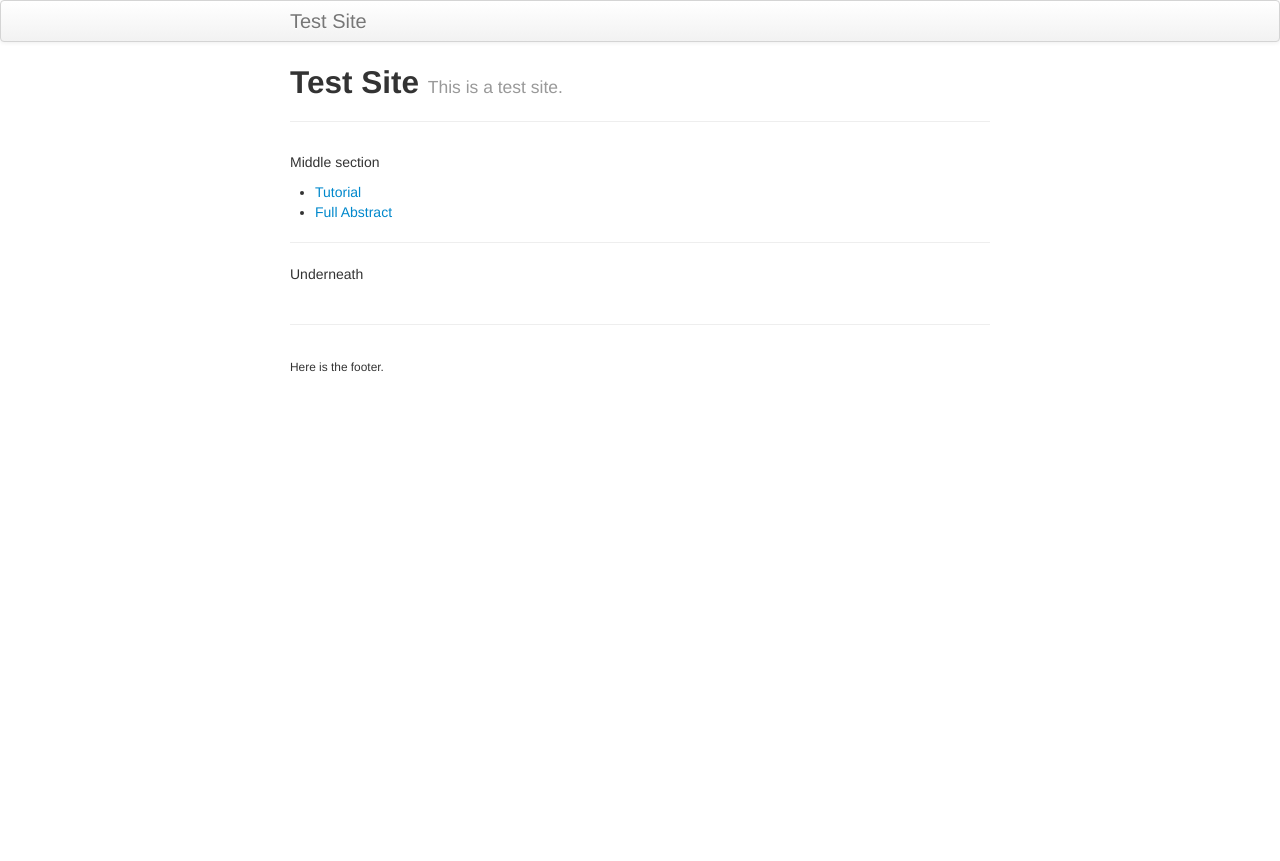
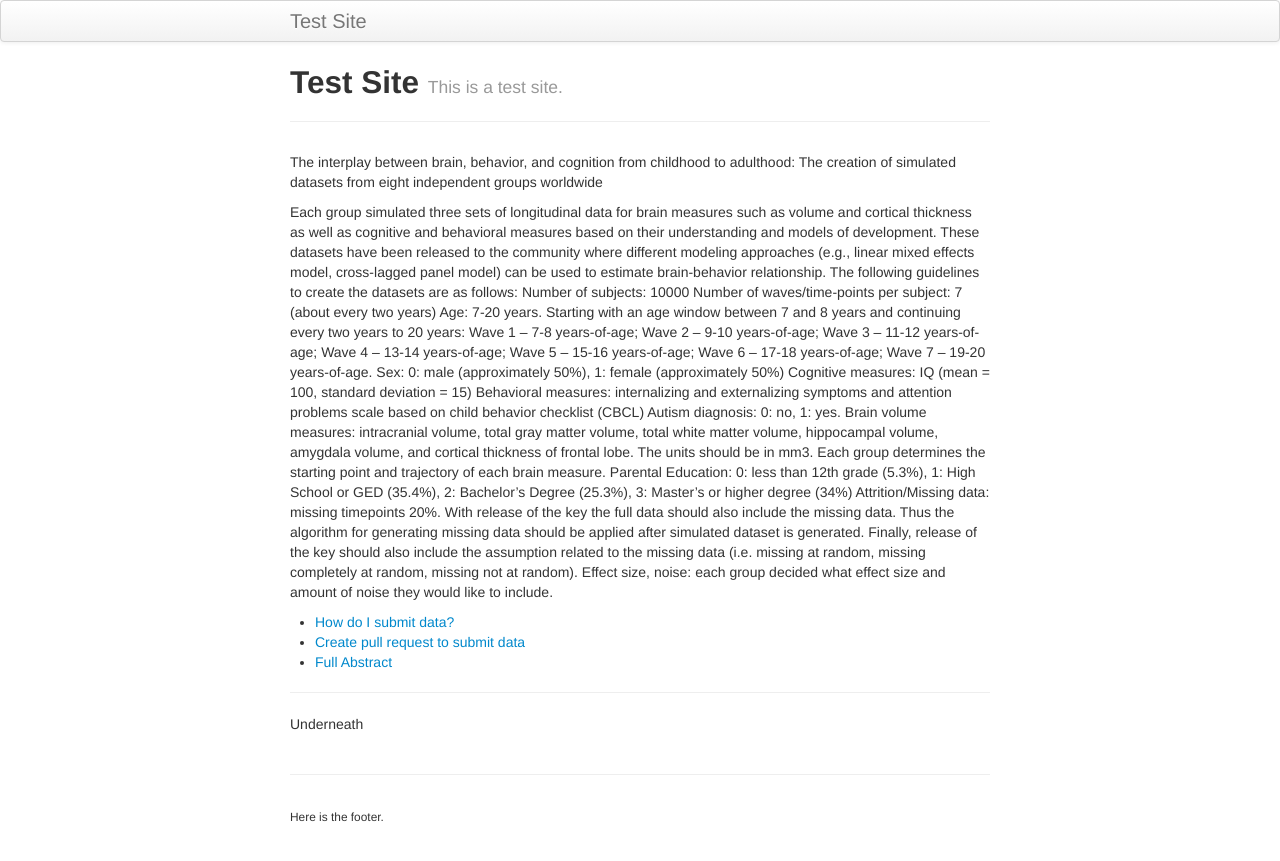
Before and after one commit to dmoracze/test.github.io, a Jekyll site: the page built from index.md, in a window 1280 px wide. Shown: the top 861 px of the page. Built offline with Jekyll 4.4.1, drawn with Linux system fonts in a browser that asks for light colours.

Commit message:
update index

```diff
--- a/index.md
+++ b/index.md
@@ -2,12 +2,27 @@
 layout: page
 title: Test Site
 tagline: This is a test site.
-description: Playground for GitHub pages
+description:
 ---
 
-Middle section
+The interplay between brain, behavior, and cognition from childhood to adulthood: The creation of simulated datasets from eight independent groups worldwide
 
-- [Tutorial](pages/tutorial.md)
+Each group simulated three sets of longitudinal data for brain measures such as volume and cortical thickness as well as cognitive and behavioral measures based on their understanding and models of development. These datasets have been released to the community where different modeling approaches (e.g., linear mixed effects model, cross-lagged panel model) can be used to estimate brain-behavior relationship.
+The following guidelines to create the datasets are as follows:
+Number of subjects: 10000
+Number of waves/time-points per subject: 7 (about every two years)
+Age: 7-20 years. Starting with an age window between 7 and 8 years and continuing every two years to 20 years: Wave 1 – 7-8 years-of-age; Wave 2 – 9-10 years-of-age; Wave 3 – 11-12 years-of-age; Wave 4 – 13-14 years-of-age; Wave 5 – 15-16 years-of-age; Wave 6 – 17-18 years-of-age; Wave 7 – 19-20 years-of-age.
+Sex: 0: male (approximately 50%), 1: female (approximately 50%)
+Cognitive measures: IQ (mean = 100, standard deviation = 15)
+Behavioral measures: internalizing and externalizing symptoms and attention problems scale based on child behavior checklist (CBCL)
+Autism diagnosis: 0: no, 1: yes.
+Brain volume measures: intracranial volume, total gray matter volume, total white matter volume, hippocampal volume, amygdala volume, and cortical thickness of frontal lobe. The units should be in mm3. Each group determines the starting point and trajectory of each brain measure.
+Parental Education: 0: less than 12th grade (5.3%), 1: High School or GED (35.4%), 2: Bachelor’s Degree (25.3%), 3: Master’s or higher degree (34%)
+Attrition/Missing data: missing timepoints 20%. With release of the key the full data should also include the missing data. Thus the algorithm for generating missing data should be applied after simulated dataset is generated. Finally, release of the key should also include the assumption related to the missing data (i.e. missing at random, missing completely at random, missing not at random).
+Effect size, noise: each group decided what effect size and amount of noise they would like to include.
+
+- [How do I submit data?](pages/tutorial.md)
+- [Create pull request to submit data](https://github.com/dmoracze/test.github.io/pulls)
 - [Full Abstract](pages/full_abstract.md)
 
 ---
```
